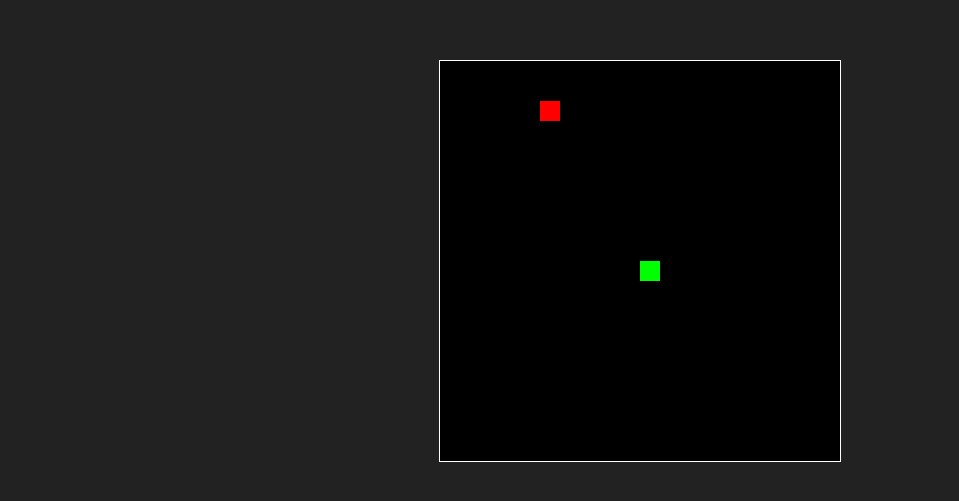
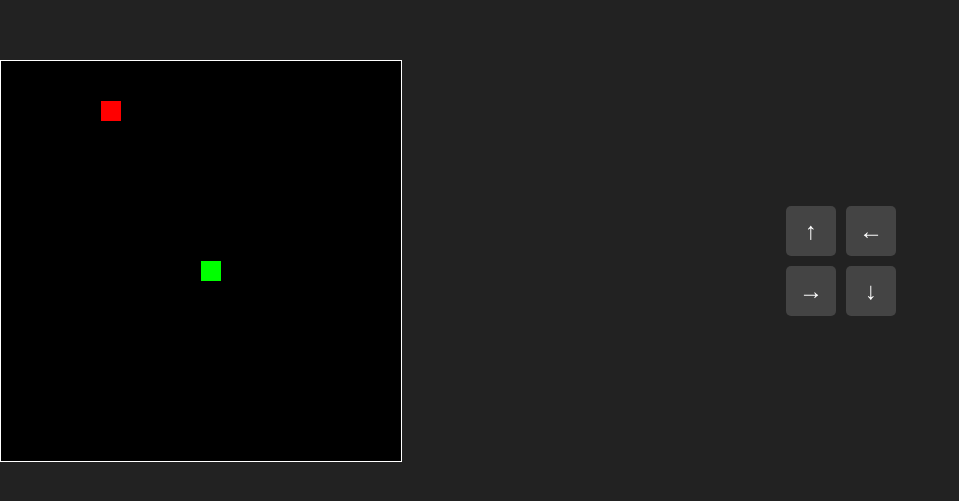
Before and after one commit to webzawa/snakegame, a plain HTML site: page index.html in a window 1280 px wide. Shown: the part 139-640 px from the top of the page, without its empty margins (0-959 px from the left). Drawn offline with Linux system fonts and the light colour scheme.

Commit message:
add: control buttons

```diff
--- a/index.html
+++ b/index.html
@@ -8,6 +8,12 @@
   </head>
   <body>
     <canvas id="gameBoard" width="400" height="400"></canvas>
+    <div class="controls">
+      <button class="arrowBtn" id="upBtn">↑</button>
+      <button class="arrowBtn" id="leftBtn">←</button>
+      <button class="arrowBtn" id="rightBtn">→</button>
+      <button class="arrowBtn" id="downBtn">↓</button>
+    </div>
     <script src="script.js"></script>
   </body>
 </html>
--- a/script.js
+++ b/script.js
@@ -89,4 +89,28 @@ document.addEventListener('keydown', (event) => {
   }
 });
 
+document.getElementById('upBtn').addEventListener('click', () => {
+  if (direction.y === 0) {
+    direction = { x: 0, y: -1 };
+  }
+});
+
+document.getElementById('downBtn').addEventListener('click', () => {
+  if (direction.y === 0) {
+    direction = { x: 0, y: 1 };
+  }
+});
+
+document.getElementById('leftBtn').addEventListener('click', () => {
+  if (direction.x === 0) {
+    direction = { x: -1, y: 0 };
+  }
+});
+
+document.getElementById('rightBtn').addEventListener('click', () => {
+  if (direction.x === 0) {
+    direction = { x: 1, y: 0 };
+  }
+});
+
 main();
--- a/style.css
+++ b/style.css
@@ -11,3 +11,31 @@ body {
 canvas {
   border: 1px solid #fff;
 }
+
+.controls {
+  display: flex;
+  flex-wrap: wrap;
+  justify-content: center;
+  width: 150px;
+  margin: 20px auto;
+}
+
+.arrowBtn {
+  display: flex;
+  justify-content: center;
+  align-items: center;
+  width: 50px;
+  height: 50px;
+  background-color: #444;
+  color: white;
+  border: none;
+  border-radius: 5px;
+  font-size: 24px;
+  margin: 5px;
+  outline: none;
+  cursor: pointer;
+}
+
+.arrowBtn:active {
+  background-color: #666;
+}
```
